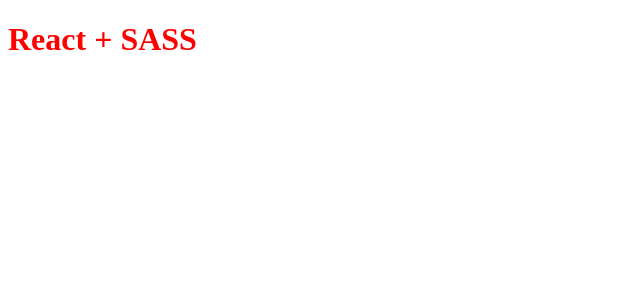
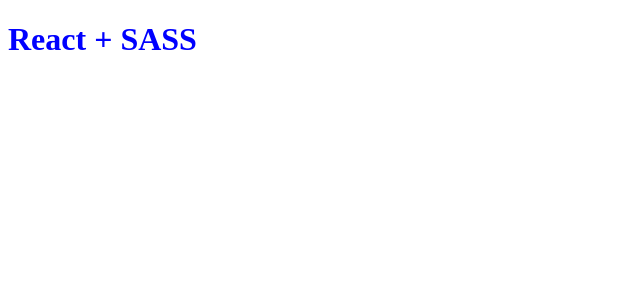
Before and after one commit to GAMAZZO/perfil-gaio-sass, a React (Vite) app: page / in a window 1280 px wide. Shown: the top 300 px of the page, without its empty margins (0-640 px from the left). Built offline with nearby package versions, Linux system fonts and the light colour scheme.

Commit message:
mudado h1 para azul

```diff
--- a/src/styles/main.sass
+++ b/src/styles/main.sass
@@ -1,2 +1,2 @@
 h1
-    color: red
+    color: blue
```
